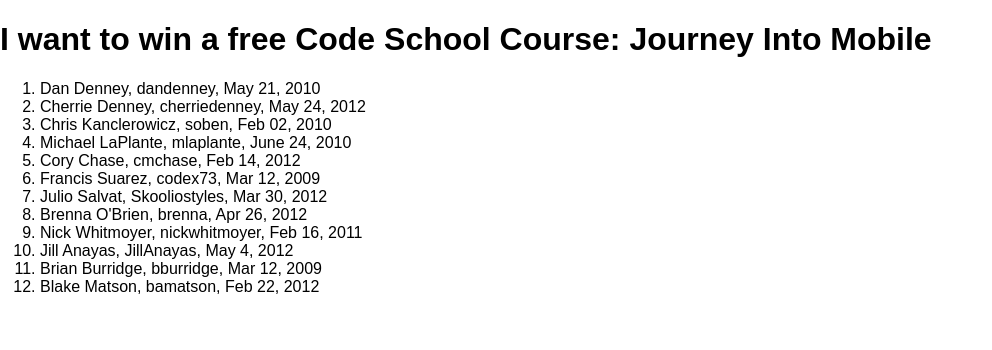
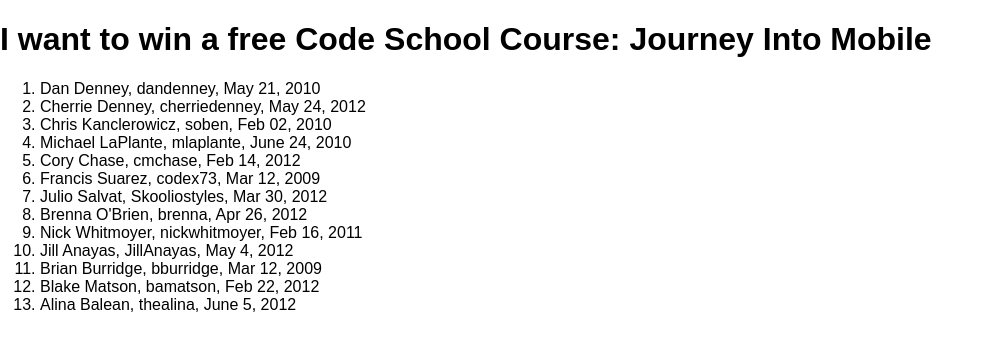
Before and after one commit to dandenney/Front-End-Conf-Contest, a plain HTML site: page index.html in a window 1280 px wide. Shown: the whole page, without its empty margins (0-992 px from the left). Drawn offline with Linux system fonts and the light colour scheme.

Commit message:
Update master

```diff
--- a/index.html
+++ b/index.html
@@ -23,6 +23,7 @@
 		<li>Jill Anayas, JillAnayas, May 4, 2012</li>
 		<li>Brian Burridge, bburridge, Mar 12, 2009</li>
 		<li>Blake Matson, bamatson, Feb 22, 2012</li>
+		<li>Alina Balean, thealina, June 5, 2012</li>
 	</ol>
 
 </body>
```
